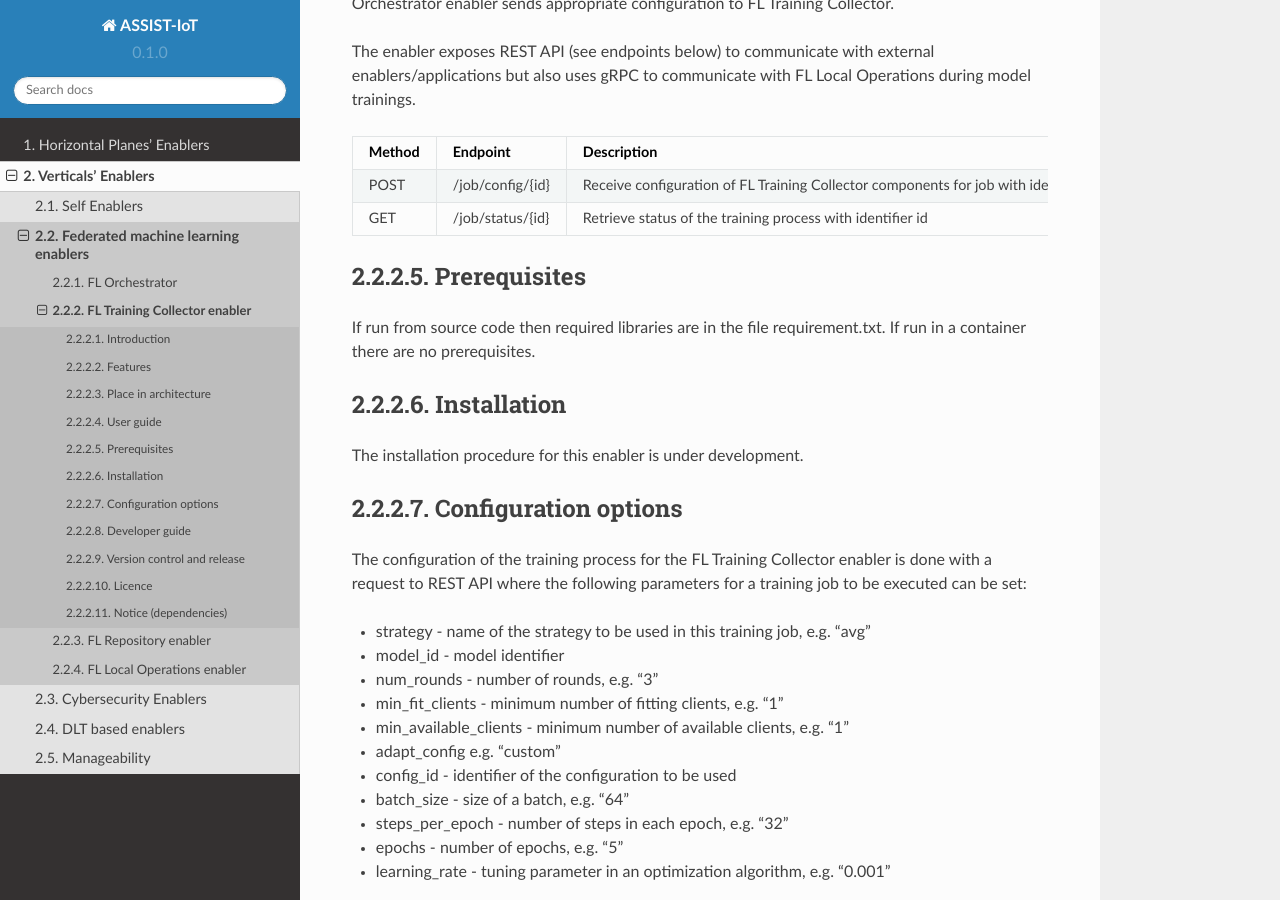
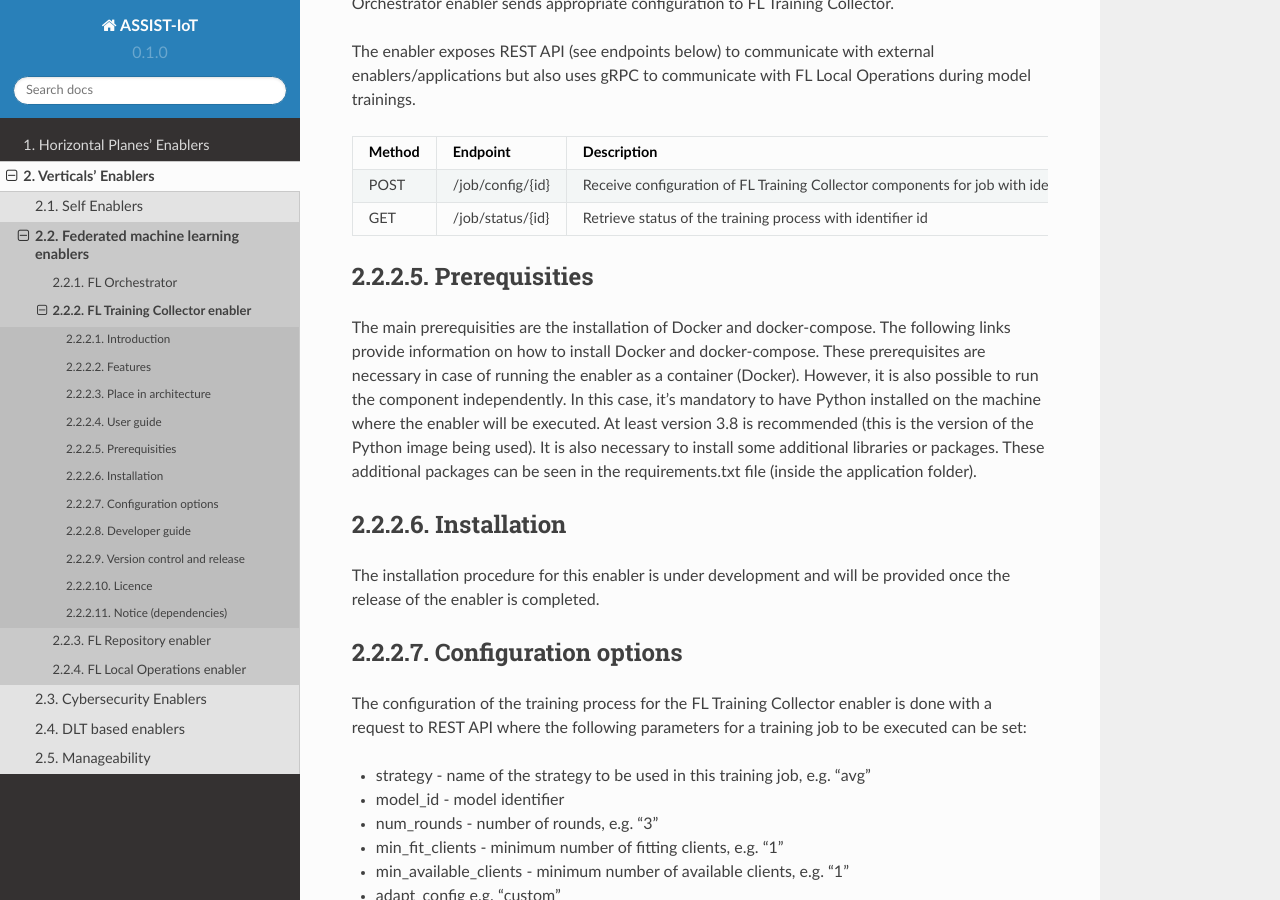
Before and after one commit to assist-iot/assist-iot-documentation, a Sphinx documentation site: the page built from docs/source/verticals/federated/fl_training_collector.rst, in a window 1280 px wide and 900 px high, scrolled down 1088 px. Built offline with Sphinx 7.4.7 and the Read the Docs theme 2.0.0, drawn with Linux system fonts in a browser that asks for light colours; some of the changed text lies outside the part shown.

Commit message:
Update FL Training Collector enabler

```diff
--- a/docs/source/verticals/federated/fl_training_collector.rst
+++ b/docs/source/verticals/federated/fl_training_collector.rst
@@ -62,16 +62,25 @@ Local Operations during model trainings.
 |                 |                      | identifier id               |
 +-----------------+----------------------+-----------------------------+
 
-Prerequisites
-=============
+Prerequisities
+==============
 
-If run from source code then required libraries are in the file
-requirement.txt. If run in a container there are no prerequisites.
+The main prerequisities are the installation of Docker and
+docker-compose. The following links provide information on how to
+install Docker and docker-compose. These prerequisites are necessary in
+case of running the enabler as a container (Docker). However, it is also
+possible to run the component independently. In this case, it’s
+mandatory to have Python installed on the machine where the enabler will
+be executed. At least version 3.8 is recommended (this is the version of
+the Python image being used). It is also necessary to install some
+additional libraries or packages. These additional packages can be seen
+in the requirements.txt file (inside the application folder).
 
 Installation
 ============
 
-The installation procedure for this enabler is under development.
+The installation procedure for this enabler is under development and
+will be provided once the release of the enabler is completed.
 
 Configuration options
 =====================
@@ -98,10 +107,10 @@ Developer guide
 ===============
 
 Components
-----------
+~~~~~~~~~~
 
 FLTC I/O
-~~~~~~~~
+^^^^^^^^
 
 Provides a REST API to allow the input and output communication to and
 from the FL Training Collector enabler. On the one hand it is
@@ -113,7 +122,7 @@ are designed so that it can conceptually deal with situations in which
 more complex topologies are used.
 
 FLTC Combiner
-~~~~~~~~~~~~~
+^^^^^^^^^^^^^
 
 This component will receive “suggestions” from a certain number
 (possibly all) local nodes and combine them to generate an updated FL
@@ -122,30 +131,30 @@ solutions for e.g., logistic regression models, decision-tree models, or
 even neural network models.
 
 Technologies
-------------
+~~~~~~~~~~~~
 
 FedML
-~~~~~
+^^^^^
 
 Research library and benchmark for Federated ML containing federated
 algorithms and optimizers.
 
 Python
-~~~~~~
+^^^^^^
 
 Python is an interpreted high-level general-purpose programming language
 with a set of libraries. Very popular for data analysis and ML
 applications.
 
 FastAPI
-~~~~~~~
+^^^^^^^
 
 A popular web microframework written in Python, FastAPI is known for
 being both robust and high performing. It is based on OpenAPI
 (previously Swagger) standards.
 
 Flower
-~~~~~~
+^^^^^^
 
 A federated learning framework designed to work with a large number of
 clients. It is both compatible with a variety of ML frameworks and
@@ -154,7 +163,8 @@ supports a wide range of devices.
 Version control and release
 ===========================
 
-TBD
+Version control and release details will be provided in the next release
+of the documentation.
 
 Licence
 =======
```
